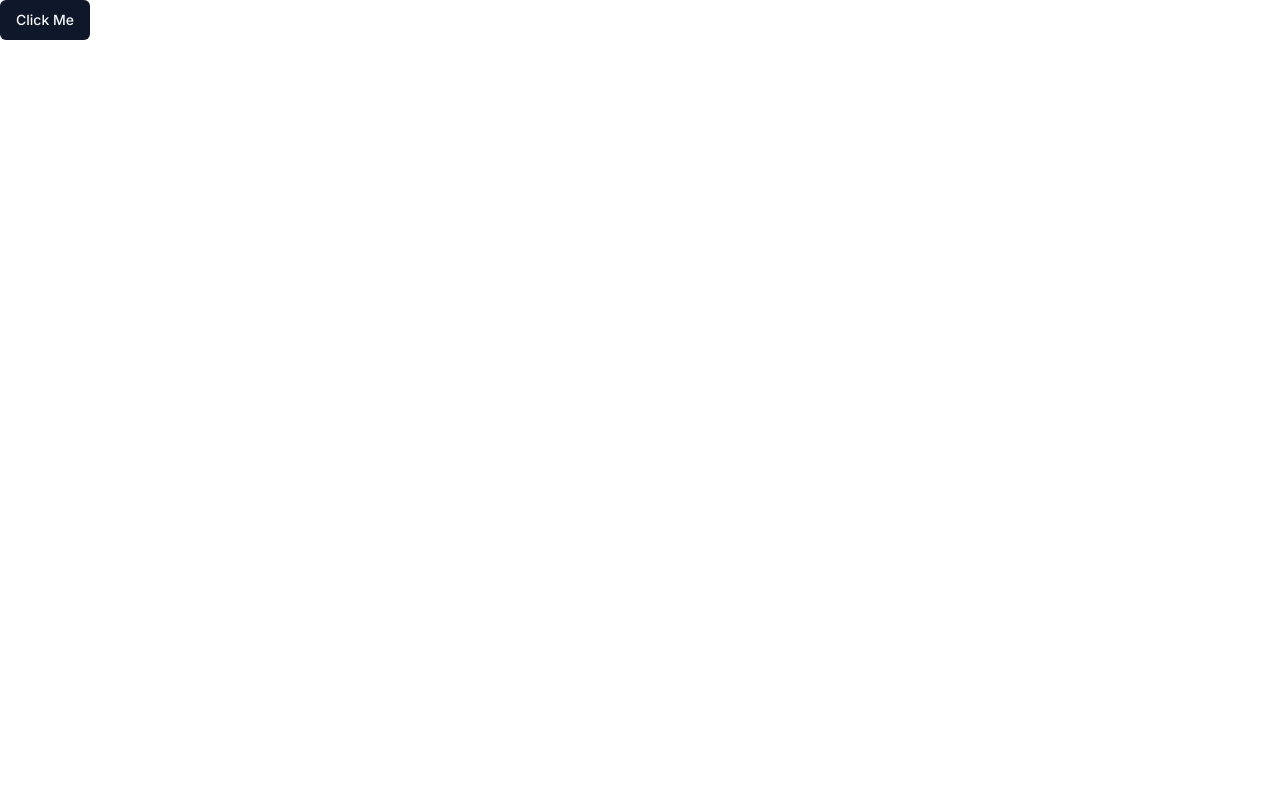
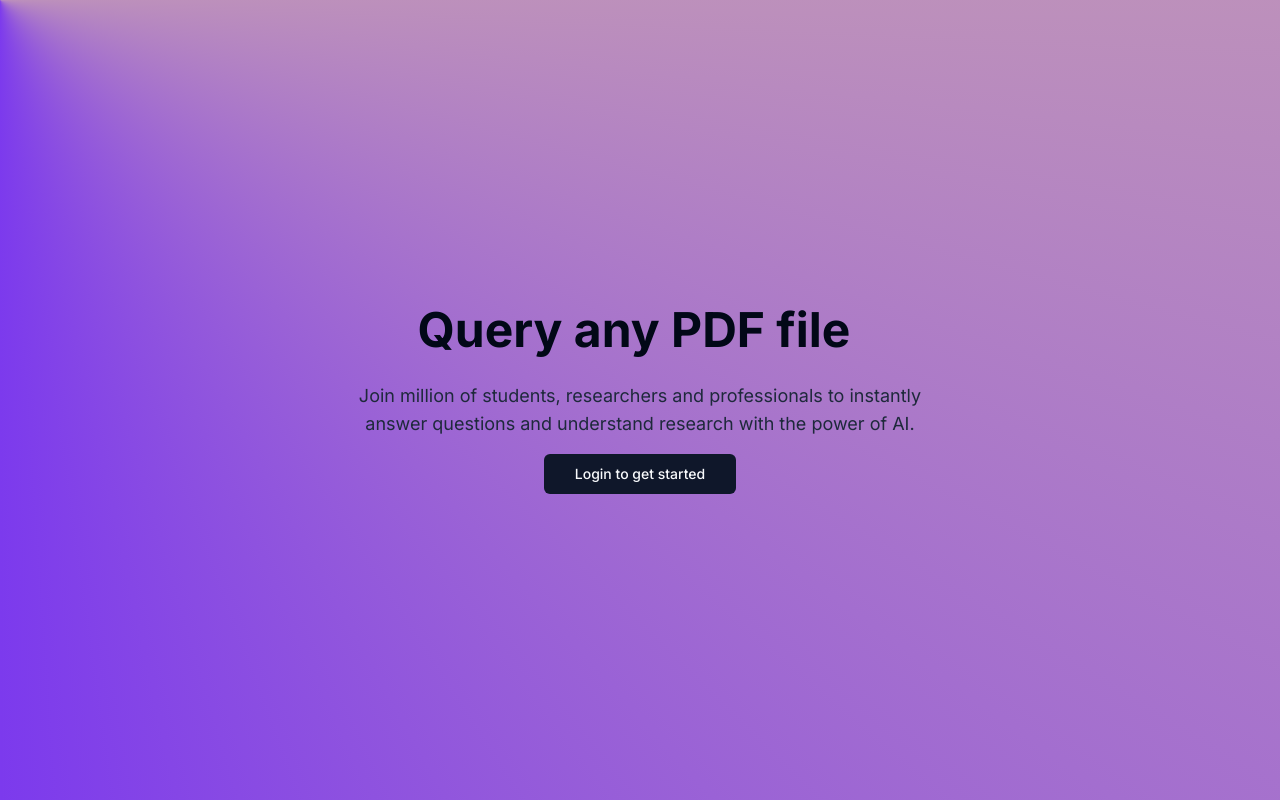
Before and after one commit to muneeb-devp/pdf-query, a Next.js app: page / in a window 1280 px wide. Built offline with nearby package versions, Linux system fonts and the light colour scheme; no server answers.

Commit message:
Added basic homepage layout and styling

```diff
--- a/app/page.tsx
+++ b/app/page.tsx
@@ -1,9 +1,40 @@
 import { Button } from '@/components/ui/button'
+import { UserButton, auth } from '@clerk/nextjs'
+import Link from 'next/link'
 
-export default function Home() {
+export default async function Home() {
+  const { userId } = await auth()
+  const isAuthenticated = !!userId
+
   return (
-    <>
-      <Button> Click Me</Button>
-    </>
+    <main className='w-screen min-h-screen bg-[conic-gradient(at_top_left,_var(--tw-gradient-stops))] from-amber-200 via-violet-600 to-sky-900'>
+      <section className='absolute top-1/2 left-1/2 -translate-x-1/2 -translate-y-1/2'>
+        <div className='flex flex-col items-center text-center'>
+          <div className='flex items-center'>
+            <h1 className='mr-3 text-5xl font-bold'>Query any PDF file</h1>
+            <UserButton afterSignOutUrl='/' />
+          </div>
+
+          <div className='flex mt-6'>
+            {isAuthenticated && <Button>Let's Chat</Button>}
+          </div>
+
+          <p className='max-w-xl mt-1 text-lg text-slate-800'>
+            Join million of students, researchers and professionals to instantly
+            answer questions and understand research with the power of AI.
+          </p>
+
+          <div className='w-full mt-4'>
+            {isAuthenticated ? (
+              <h1>File Upload Component</h1>
+            ) : (
+              <Link href='/auth'>
+                <Button className='w-1/3'>Login to get started</Button>
+              </Link>
+            )}
+          </div>
+        </div>
+      </section>
+    </main>
   )
 }
```
